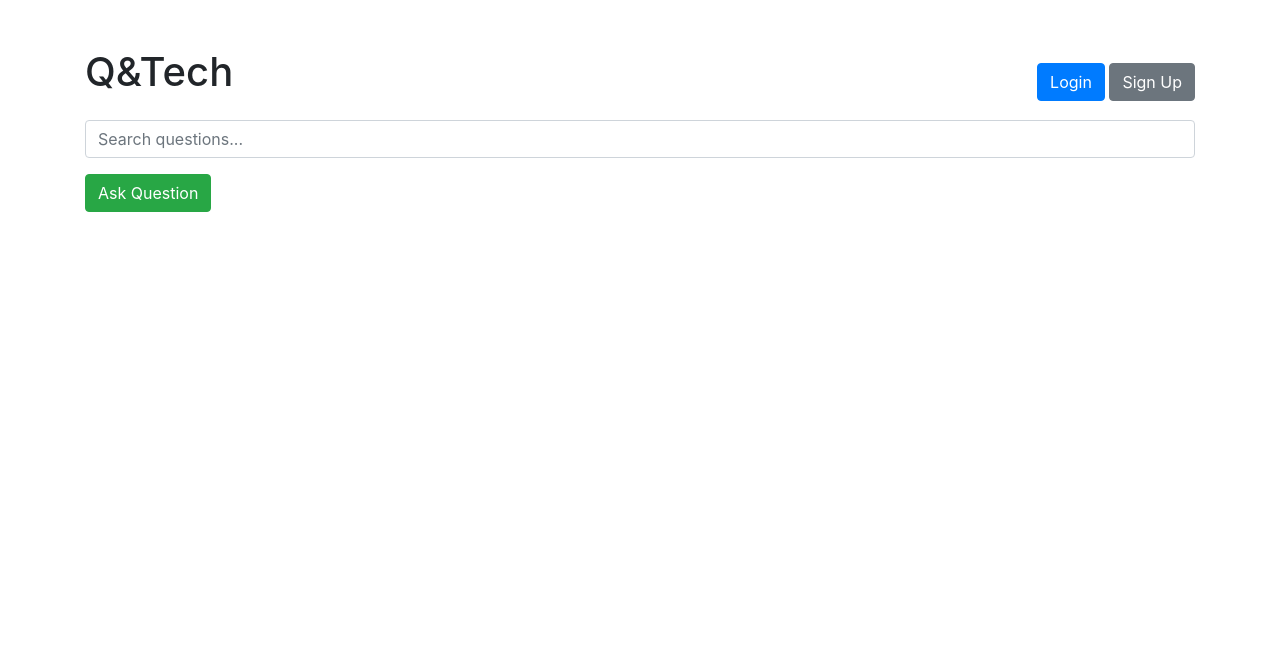
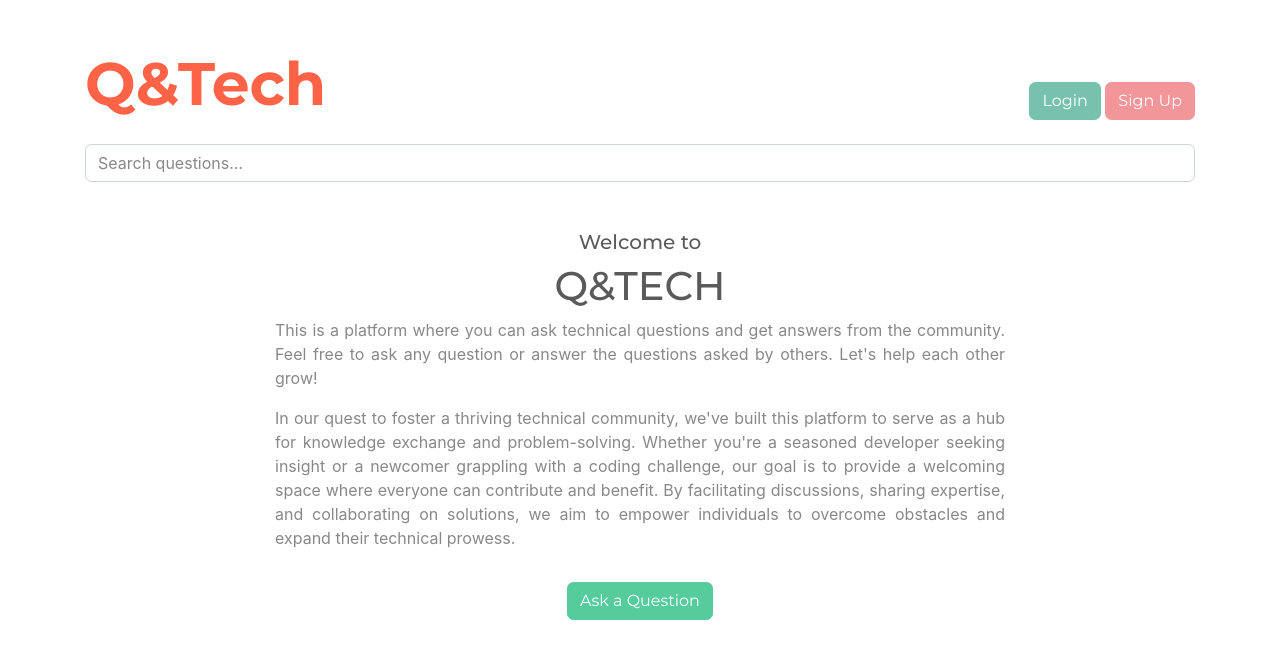
Before and after one commit to RuwanjiAmarasinghe/Q-TECH-APP, a CodeIgniter app: the page made by application/views/Home.php in a window 1280 px wide. Shown: the top 659 px of the page. Run offline with CodeIgniter, Linux system fonts and the light colour scheme; data that the repository does not hold is empty; some libraries are stand-ins or nearby versions.

Commit message:
3rd commit

```diff
--- a/application/views/Header.php
+++ b/application/views/Header.php
@@ -4,16 +4,16 @@
 <div class="container">
 	<div class="d-flex justify-content-between align-items-baseline mt-5">
 		<div class="d-flex align-items-baseline">
-			<h1><a href="<?php echo site_url('home'); ?>" style="text-decoration: none; color: inherit;">Q&Tech</a>
+		<h1><a href="<?php echo site_url('home'); ?>" style="text-decoration: none; color: inherit; font-size: 1.5em; font-weight: bold; color: #ff6347;">Q&Tech</a></h1>
 			</h1>
-			<h2 style="margin-left: 10px;"><?= $title ?></h2>
+			<h4 style="margin-left: 10px;"><?= $title ?></h4>
 		</div>
 
 		<div>
 			<?php if (isset($user_id) && $user_id): ?>
 				<div class="d-flex ">
 					<h3>Welcome, <a href="<?php echo site_url('user/profile'); ?>"><?= $username ?></a></h3>
-					<?php if ($title == 'Profile'): ?>
+					<?php if ($title == 'Profile'|| $title == 'Ask Question'): ?>
 						<div class="ml-3">
 
 							<form action="<?php echo site_url('user/logout'); ?>" method="post">
@@ -23,7 +23,7 @@
 					<?php endif; ?>
 				</div>
 
-			<?php else: ?>
+			<?php elseif ($title != 'Ask Question'): ?>
 				<a href="<?php echo site_url('user/login'); ?>">
 					<button class="btn btn-primary">Login</button></a>
 				<a href="<?php echo site_url('user/register'); ?>">
--- a/application/views/Home.php
+++ b/application/views/Home.php
@@ -5,8 +5,8 @@
 
 <head>
 	<meta charset="UTF-8">
-	<title>Q&TECH - Qs for Techies</title>
-	<link rel="stylesheet" href="https://stackpath.bootstrapcdn.com/bootstrap/4.5.0/css/bootstrap.min.css">
+	<title>Q&TECH</title>
+	<link rel="stylesheet" href="https://cdn.jsdelivr.net/npm/bootswatch@4.5.2/dist/minty/bootstrap.min.css" integrity="sha384-H4X+4tKc7b8s4GoMrylmy2ssQYpDHoqzPa9aKXbDwPoPUA3Ra8PA5dGzijN+ePnH" crossorigin="anonymous">
 	<style>
 		.question-list {
 			height: 400px;
@@ -19,53 +19,34 @@
 	<?php $this->load->view('Header'); ?>
 	<div class="container">
 
-		<div class=" mt-3 mb-3">
+		<div class=" mt-3 mb-5">
 			<input type="text" class="form-control" placeholder="Search questions...">
 		</div>
+
+
+
+		<!-- Welcome Message -->
+        <div class="text-center mb-3">
+			<h5>Welcome to</h5><h1>Q&TECH</h1>
+			<div class="row justify-content-center">
+				<div class="col-md-8">
+					<p class="text-justify">This is a platform where you can ask technical questions and get answers from the community. Feel free to ask any question or answer the questions asked by others. Let's help each other grow!</p>
+					<p class="text-justify mb-3">In our quest to foster a thriving technical community, we've built this platform to serve as a hub for knowledge exchange and problem-solving. Whether you're a seasoned developer seeking insight or a newcomer grappling with a coding challenge, our goal is to provide a welcoming space where everyone can contribute and benefit. By facilitating discussions, sharing expertise, and collaborating on solutions, we aim to empower individuals to overcome obstacles and expand their technical prowess.</p>
+				</div>
+			</div>
+		</div>
+
+
+
+
 		<!-- Ask Question button -->
-		<div class="mb-3">
-			<form action="<?php echo site_url('home/show_ask_form'); ?>" method="post">
-				<button type="submit" name="askButton" class="btn btn-success">Ask Question</button>
+		<div class="text-center mb-3">
+			<form action="<?php echo $this->session->userdata('user_id') ? site_url('question/ask_question') : site_url('user/login'); ?>" method="post">
+				<button type="submit" name="askButton" class="btn btn-success">Ask a Question</button>
 			</form>
 		</div>
 
-		<?php if ($showForm): ?>
-			<div id="askForm">
-				<?php echo validation_errors(); ?>
-				<form class="form-inline" action="<?php echo site_url('home/ask_question'); ?>" method="post">
-					<div class="form-group mb-2">
-						<input type="text" class="form-control" name="title" placeholder="Question Title">
-					</div>
-					<div class="form-group mx-sm-3 mb-2">
-						<input type="text" class="form-control" name="description" placeholder="Question Description">
-					</div>
-					<button type="submit" class="btn btn-primary mb-2">Submit</button>
-				</form>
-			</div>
-		<?php endif; ?>
 
-
-		<!-- List of questions -->
-		<div class="question-list">
-
-			<?php foreach ($questions as $question): ?>
-				<div class="card mb-3">
-					<div class="card-body">
-						<div class="d-flex justify-content-between align-items-center">
-							<h5 class="card-title"><?= $question['title'] ?></h5>
-							<p class="card-text text-right" style="font-size:small">by <span
-									class="font-weight-bold"><?= ucfirst(strtolower($question['username'])) ?></span>
-								<?= strtolower(timespan(strtotime($question['date_asked']), time(), 2)); ?> ago
-							</p>
-						</div>
-
-
-						<p class="card-text"><?= $question['description'] ?></p>
-						<p class="card-text">Answers: <?= $this->Question_model->get_answer_count($question['id']) ?></p>
-					</div>
-				</div>
-			<?php endforeach; ?>
-		</div>
 	</div>
 
 </body>
--- a/application/views/Login.php
+++ b/application/views/Login.php
@@ -5,7 +5,7 @@
 <head>
 	<meta charset="UTF-8">
 	<title>Login</title>
-	<link rel="stylesheet" href="https://stackpath.bootstrapcdn.com/bootstrap/4.5.0/css/bootstrap.min.css">
+	<link rel="stylesheet" href="https://cdn.jsdelivr.net/npm/bootswatch@4.5.2/dist/minty/bootstrap.min.css" integrity="sha384-H4X+4tKc7b8s4GoMrylmy2ssQYpDHoqzPa9aKXbDwPoPUA3Ra8PA5dGzijN+ePnH" crossorigin="anonymous">
 
 </head>
 
--- a/application/views/Profile.php
+++ b/application/views/Profile.php
@@ -6,7 +6,7 @@
 <head>
 	<meta charset="UTF-8">
 	<title>Profile</title>
-	<link rel="stylesheet" href="https://stackpath.bootstrapcdn.com/bootstrap/4.5.0/css/bootstrap.min.css">
+	<link rel="stylesheet" href="https://cdn.jsdelivr.net/npm/bootswatch@4.5.2/dist/minty/bootstrap.min.css" integrity="sha384-H4X+4tKc7b8s4GoMrylmy2ssQYpDHoqzPa9aKXbDwPoPUA3Ra8PA5dGzijN+ePnH" crossorigin="anonymous">
 	<script src="https://code.jquery.com/jquery-3.5.1.slim.min.js"></script>
 	<script src="https://stackpath.bootstrapcdn.com/bootstrap/4.5.2/js/bootstrap.min.js"></script>
 </head>
--- a/application/views/Register.php
+++ b/application/views/Register.php
@@ -7,7 +7,7 @@
 <head>
 	<meta charset="UTF-8">
 	<title>Register</title>
-	<link rel="stylesheet" href="https://stackpath.bootstrapcdn.com/bootstrap/4.5.0/css/bootstrap.min.css">
+	<link rel="stylesheet" href="https://cdn.jsdelivr.net/npm/bootswatch@4.5.2/dist/minty/bootstrap.min.css" integrity="sha384-H4X+4tKc7b8s4GoMrylmy2ssQYpDHoqzPa9aKXbDwPoPUA3Ra8PA5dGzijN+ePnH" crossorigin="anonymous">
 </head>
 
 <body>
```
Also changed, not shown: application/controllers/Question.php (+95 -4 lines), application/controllers/User.php (+20 -6 lines), application/views/ask_question.php (added, +68 -0 lines), application/config/routes.php (line endings or trailing spaces).
